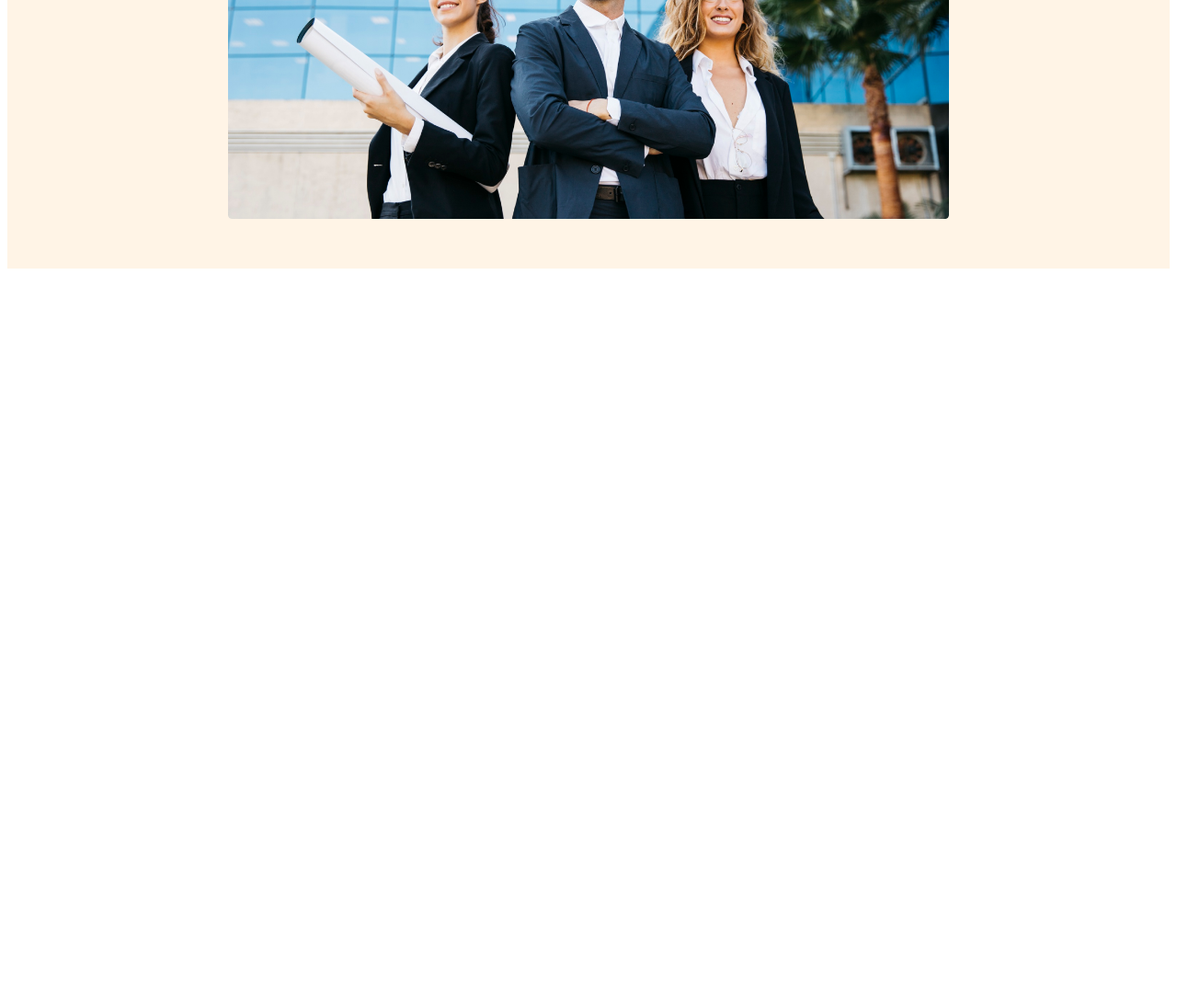
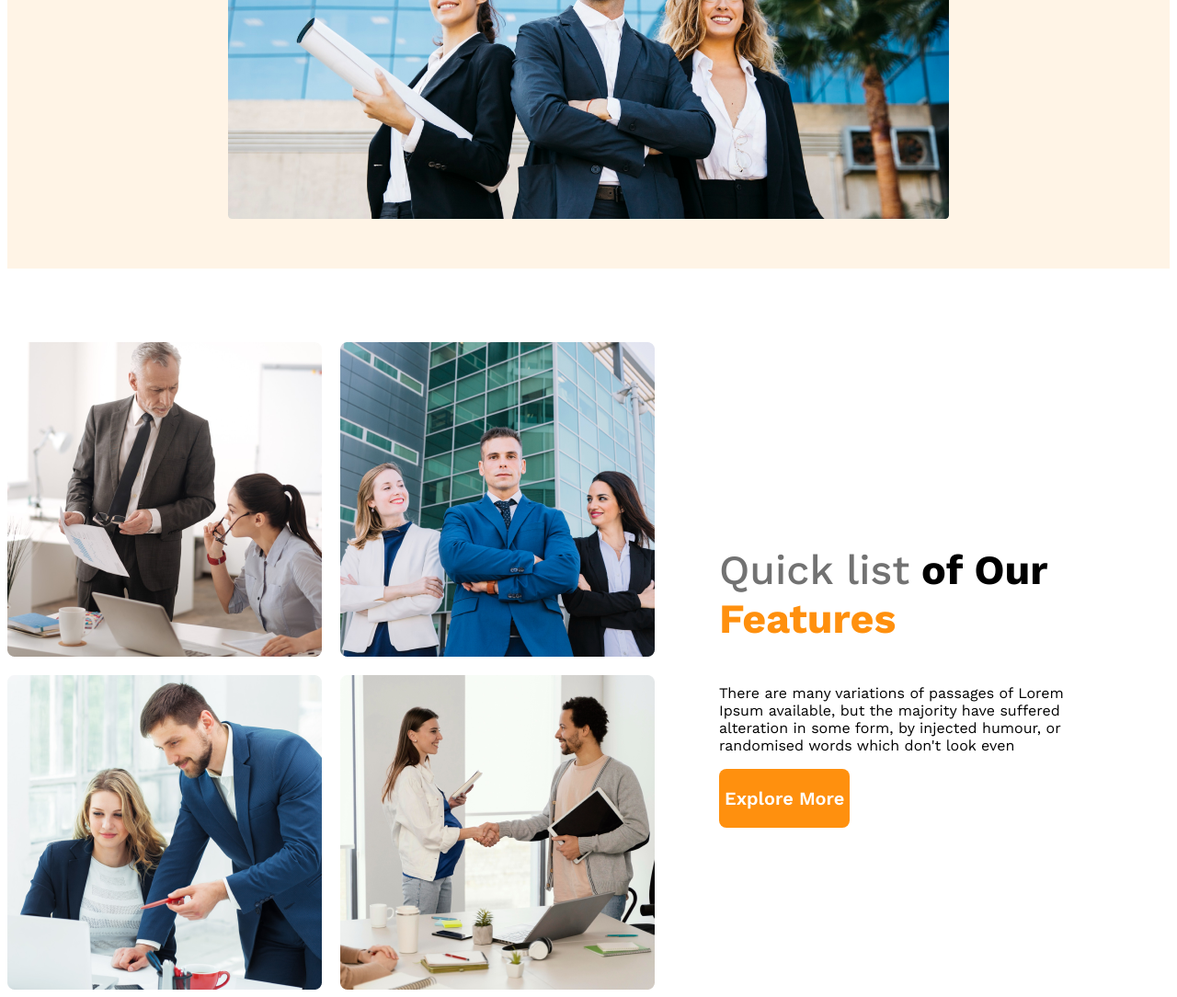
Before and after one commit to ShabitRony/g3-architects, a plain HTML site: page index.html in a window 1280 px wide. Shown: the part 719-1803 px from the top of the page at 92% size. Before the commit the page ends 1019 px from the top, so only its background shows below. Drawn offline with nearby package versions, Linux system fonts and the light colour scheme; a web font is replaced by a local one.

Commit message:
add main section and made responsive

```diff
--- a/Styles/styles.css
+++ b/Styles/styles.css
@@ -72,6 +72,50 @@ nav li a {
     color: #727272;
 }
 
+/* Main styles */
+
+main{
+    max-width: 1440px;
+    margin: 0 auto;
+}
+.teams-container{
+    display: flex;
+    align-items: center;
+    margin-top: 5rem;
+}
+.teams-img{
+    display: grid;
+    grid-template-columns: repeat(2,1fr);
+    gap:20px;
+}
+.teams-content{
+    padding-right: 70px;
+    padding-left: 70px;
+    max-width: 500px;
+}
+.teams-title{
+    font-size: 2.8rem;
+
+}
+.quick{
+    color: #727272;
+    font-weight: 500;
+}
+.features{
+    color: #FF900E;
+    font-weight: 700;
+}
+
+
+
+
+
+
+
+
+
+
+
 /* Responsive website for mobile devices */
 @media screen and (max-width: 576px) {
     header{
@@ -79,6 +123,12 @@ nav li a {
     }
     nav{
         flex-direction: column;
+    }
+    .teams-container{
+        flex-direction: column;
+    }
+    .teams-img{
+        grid-template-columns: 1fr;
     }
 }
 
--- a/index.html
+++ b/index.html
@@ -29,7 +29,19 @@
     </div>
    </header>
    <main>
-
+    <section class="teams-container">
+        <div class="teams-img">
+            <img src="images/team1.png" alt="">
+            <img src="images/team2.png" alt="">
+            <img src="images/team3.png" alt="">
+            <img src="images/team4.png" alt="">
+        </div>
+        <div class="teams-content">
+            <h3 class="teams-title "><span class="quick">Quick list</span> <span class="our">of Our</span> <span class="features">Features</span></h3>
+            <p class="teams-description">There are many variations of passages of Lorem Ipsum available, but the majority have suffered alteration in some form, by injected humour, or randomised words which don't look even</p>
+            <button class="btn-primary">Explore More</button>
+        </div>
+    </section>
    </main>
    <footer>
 
```
